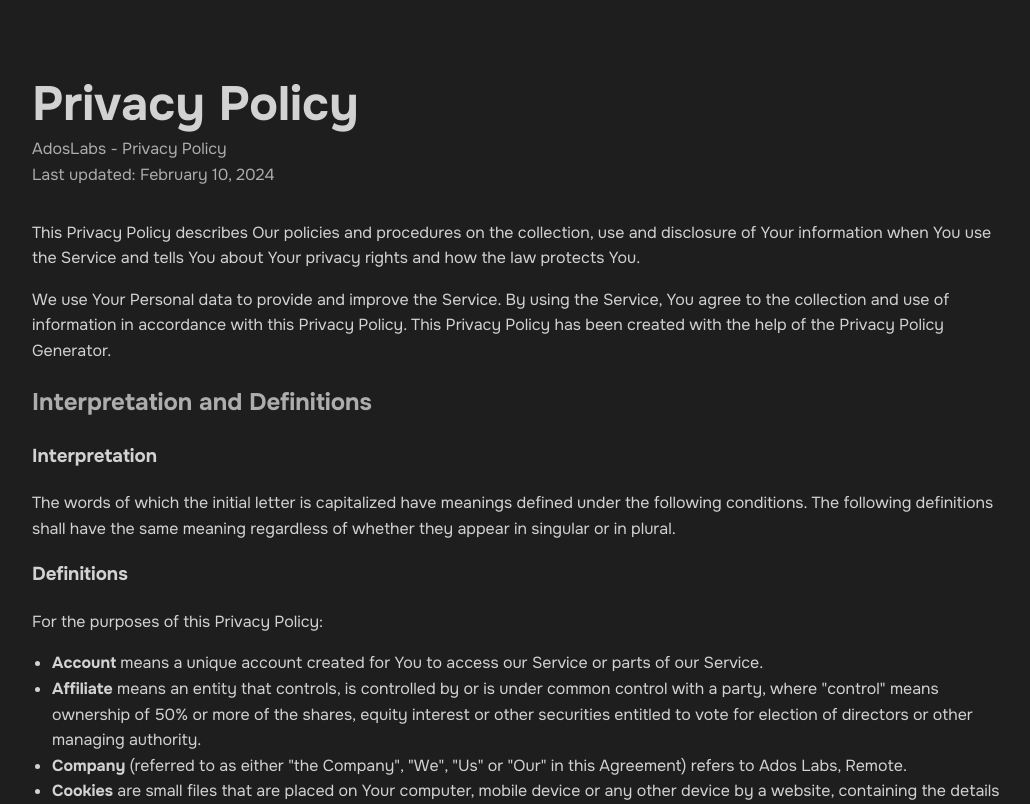
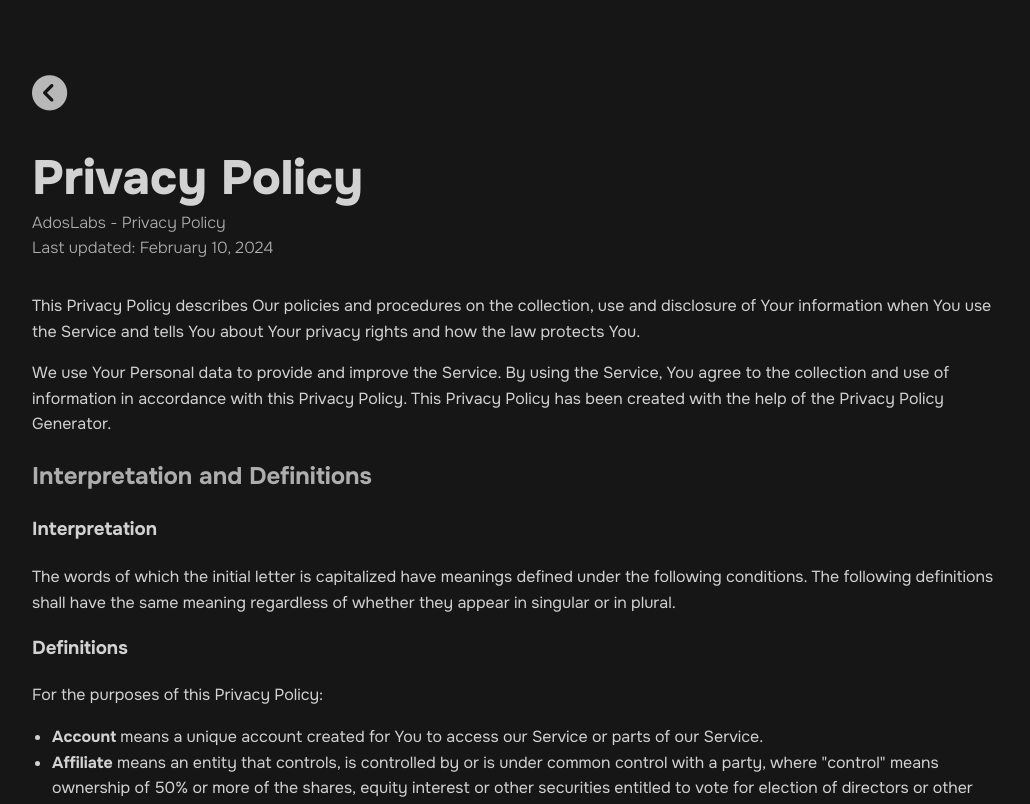
Before and after one commit to Anaflorentino/ados_repository, a plain HTML site: page privacy-policy.html in a window 1280 px wide. Shown: the top 804 px of the page, without its empty margins (118-1148 px from the left). Drawn offline with nearby package versions, Linux system fonts and the light colour scheme.

Commit message:
Update Privacy Policy styles and add Font Awesome Icon

```diff
--- a/privacy-policy.html
+++ b/privacy-policy.html
@@ -5,6 +5,10 @@
     <meta charset="UTF-8">
     <meta name="viewport" content="width=device-width, initial-scale=1.0">
     <title>Privacy Policy - Ados Labs</title>
+     <!-- Font-Awesome Icons -->
+     <link rel="stylesheet" href="https://cdnjs.cloudflare.com/ajax/libs/font-awesome/6.2.1/css/all.min.css"
+     integrity="sha512-MV7K8+y+gLIBoVD59lQIYicR65iaqukzvf/nwasF0nqhPay5w/9lJmVM2hMDcnK1OnMGCdVK+iQrJ7lzPJQd1w=="
+     crossorigin="anonymous" referrerpolicy="no-referrer" />
     <!-- Google Fonts: Onest -->
     <link rel="preconnect" href="https://fonts.googleapis.com">
     <link rel="preconnect" href="https://fonts.gstatic.com" crossorigin>
@@ -18,8 +22,19 @@
             line-height: 1.6;
             margin: 0;
             padding: 20px;
-            background-color: rgba(30, 30, 30, 1);
+            background-color: rgb(22, 22, 22);
             ;
+        }
+
+        i {
+            font-size: 2.2rem;
+            color: rgba(210, 210, 210, 0.863);
+            padding: 2.2rem 0;
+            transition: .2s;
+        }
+
+        i:hover {
+            color: rgba(210, 210, 210, 1);
         }
 
         .container {
@@ -33,13 +48,17 @@
         }
 
         h1 {
-            padding-top: 2rem;
             font-size: 3rem;
             line-height: 0;
+            font-weight: 800;
         }
 
         h2, span {
             color: rgb(173, 173, 173);
+        }
+
+        span {
+            font-weight: 300;
         }
 
         header {
@@ -74,6 +93,7 @@
 <body>
     <div class="container">
         <header>
+            <a href="index.html"><i class="fa-solid fa-circle-chevron-left"></i></a>
             <h1>Privacy Policy</h1>
             <span>AdosLabs - Privacy Policy</span><br>
             <span>Last updated: February 10, 2024</span>
@@ -326,7 +346,6 @@
             effective and update the "Last updated" date at the top of this Privacy Policy.</p>
         <p>You are advised to review this Privacy Policy periodically for any changes. Changes to this Privacy Policy
             are effective when they are posted on this page.</p>
-
         <h3>Contact Us</h3>
         <p>If you have any questions about this Privacy Policy, <br> You can contact us by email:</p>
         <span>felipe@torrancelabs.com</span>
```
